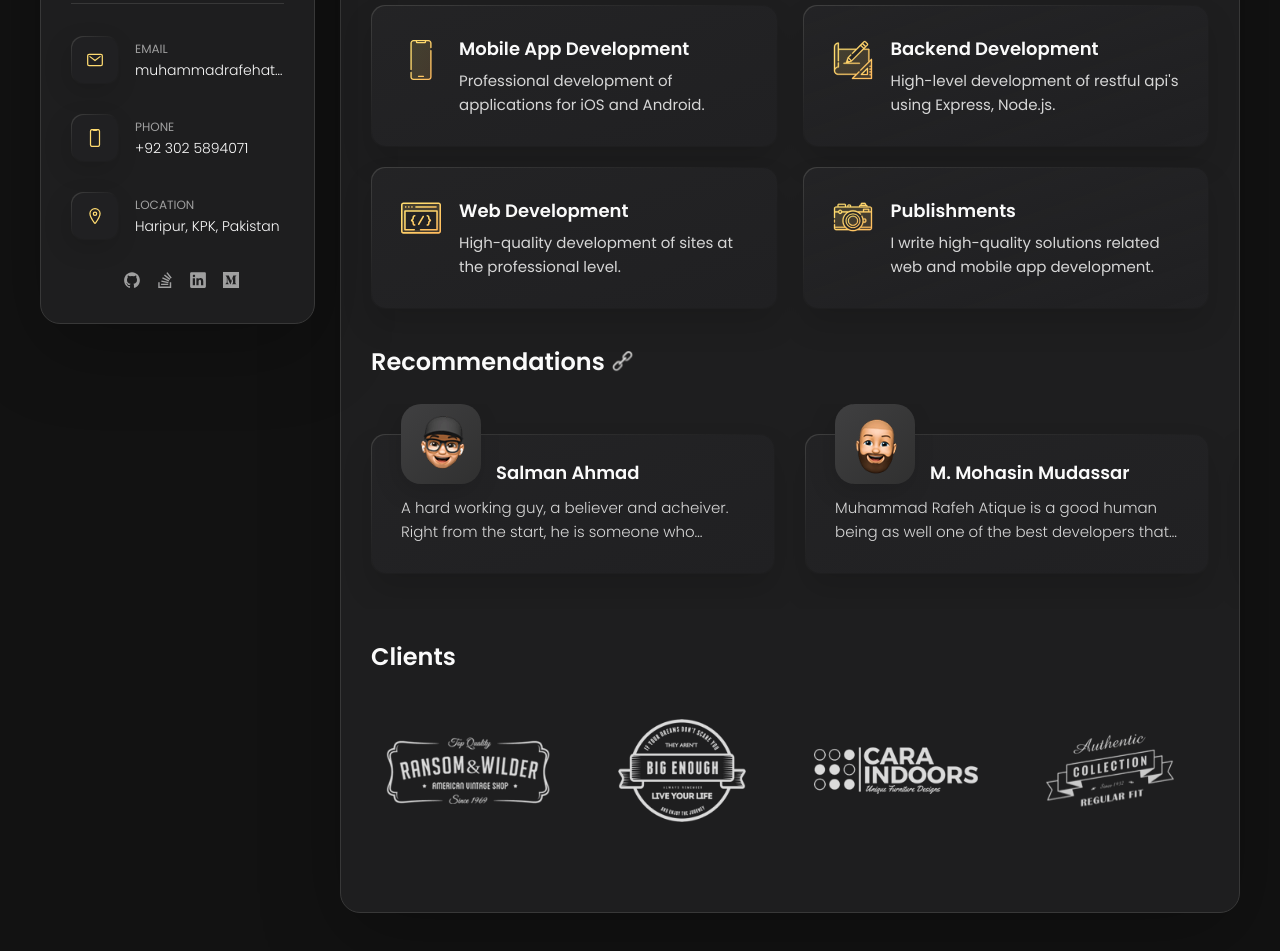
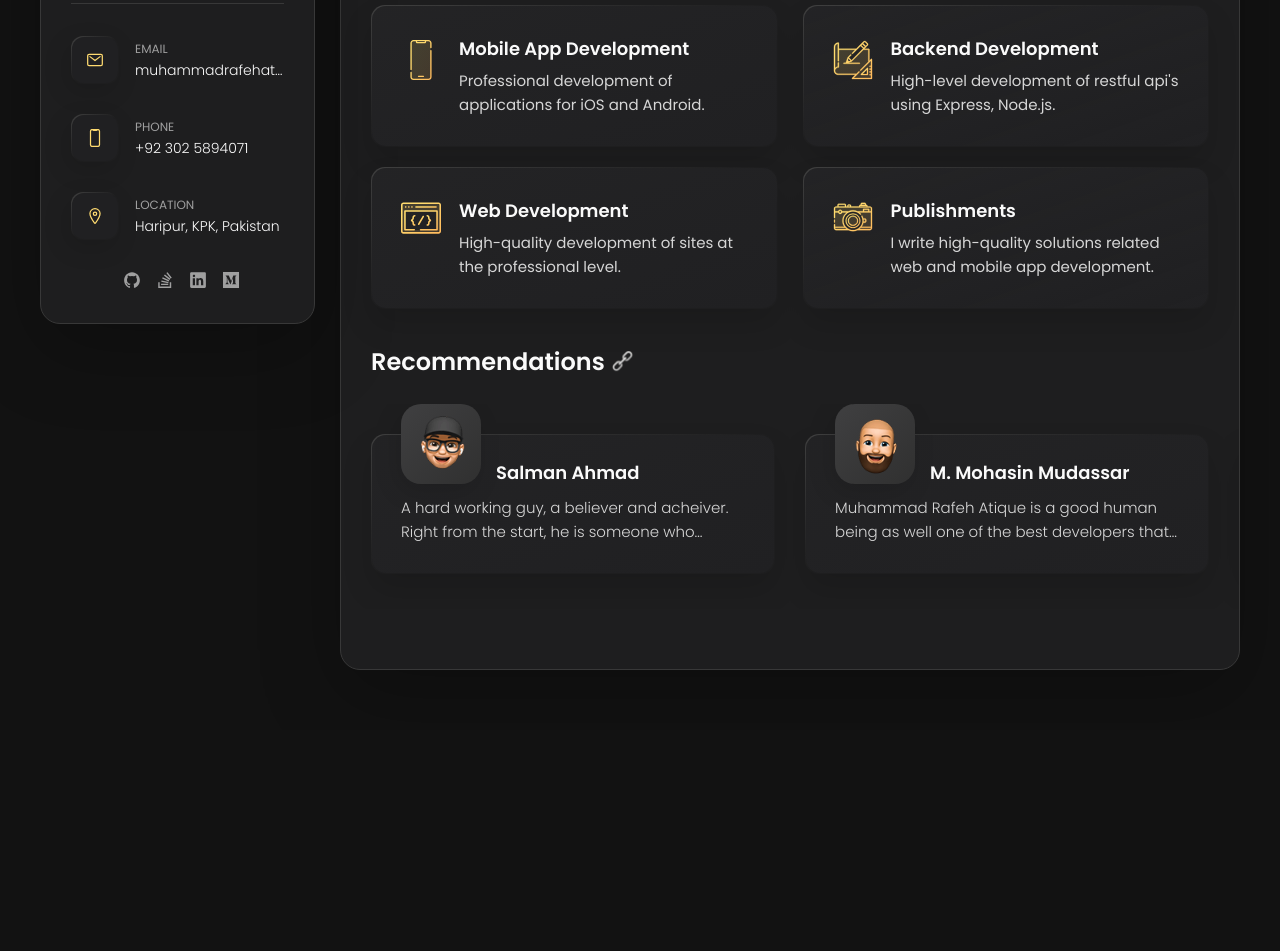
Before and after one commit to MuhammadRafeh/portfolio, a plain HTML site: page index.html in a window 1280 px wide. Shown: the part 404-1355 px from the top of the page. After the commit the page ends 1134 px from the top, so only its background shows below. Drawn offline with nearby package versions, Linux system fonts and the light colour scheme.

Commit message:
Removed Clients Section

```diff
--- a/index.html
+++ b/index.html
@@ -474,7 +474,7 @@
           - clients
         -->
 
-        <section class="clients">
+        <!-- <section class="clients">
 
           <h3 class="h3 clients-title">Clients</h3>
 
@@ -518,7 +518,7 @@
 
           </ul>
 
-        </section>
+        </section> -->
 
       </article>
 
```
